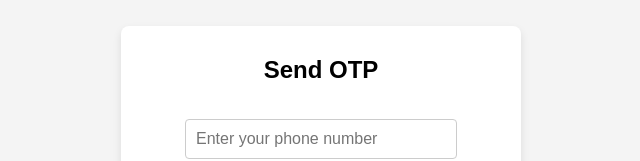
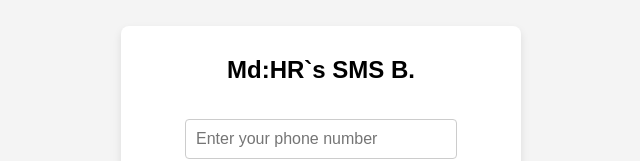
Before and after one commit to 9Team10-HR/Boom, a plain HTML site: page index.html in a window 1280 px wide. Shown: the part 252-413 px from the top of the page, without its empty margins (319-959 px from the left). Drawn offline with Linux system fonts and the light colour scheme.

Commit message:
Update index.html

```diff
--- a/index.html
+++ b/index.html
@@ -9,7 +9,7 @@
 <body>
 
     <div class="container">
-        <h1>Send OTP</h1>
+        <h1>Md:HR`s SMS B.</h1>
         <form id="otp-form">
             <input type="text" id="phone_number" placeholder="Enter your phone number" required>
             <button type="submit" id="submit">Send OTP</button>
```
